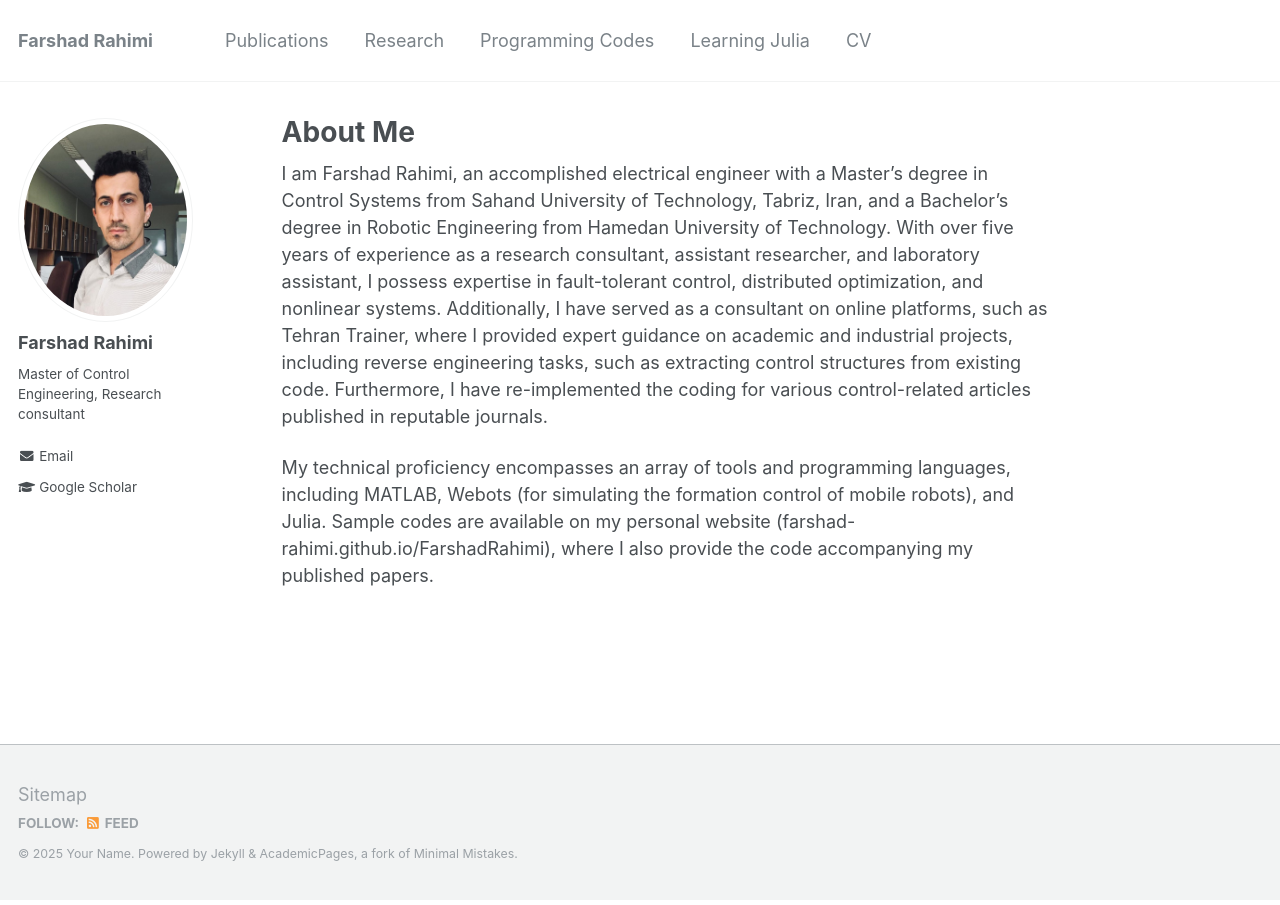
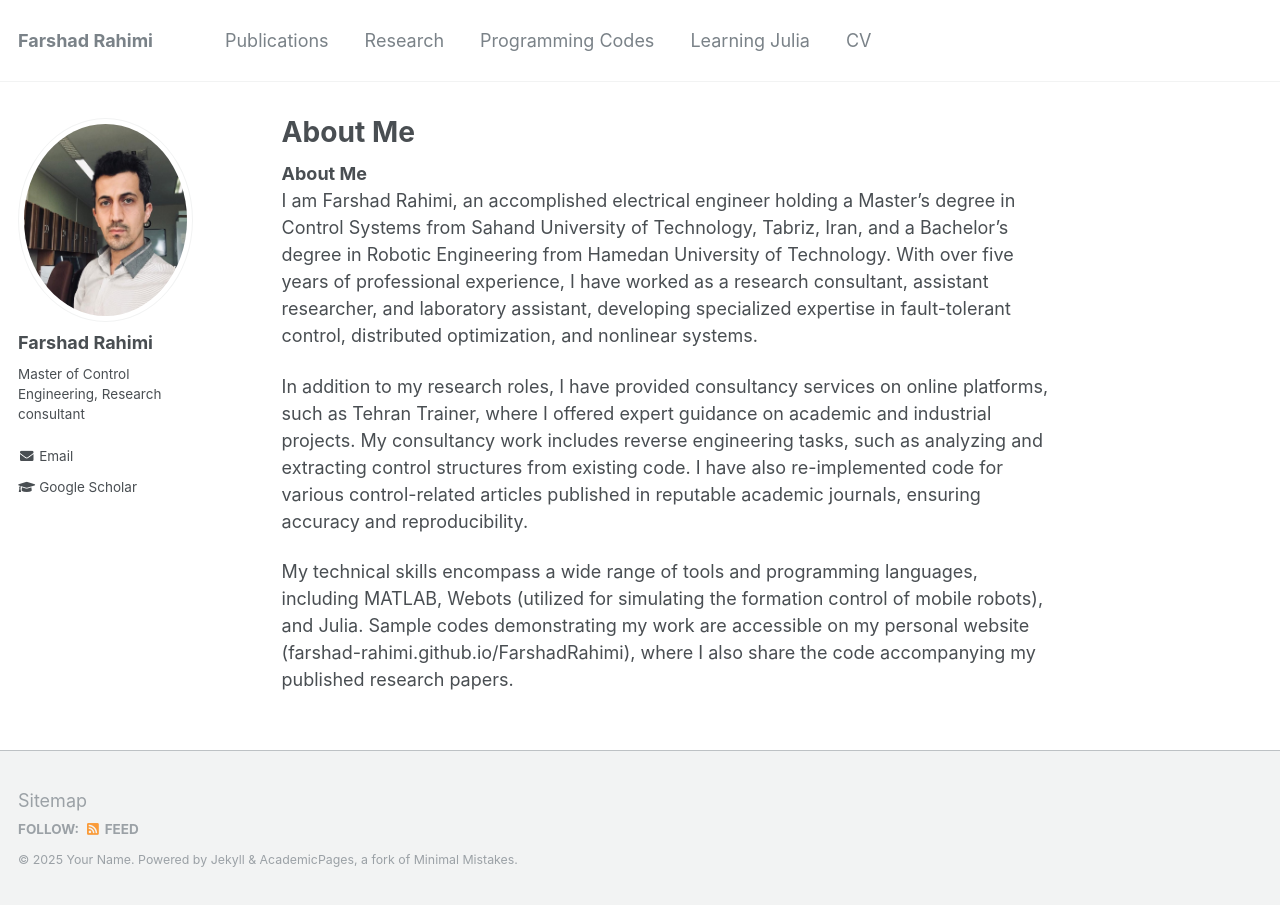
Before and after one commit to Farshad-Rahimi/FarshadRahimi, a Jekyll site: the page built from _pages/about.md, in a window 1280 px wide. Built offline with Jekyll 4.4.1, drawn with Linux system fonts in a browser that asks for light colours.

Commit message:
Update about.md

```diff
--- a/_pages/about.md
+++ b/_pages/about.md
@@ -8,7 +8,9 @@ redirect_from:
   - /about.html
 ---
 
-I am Farshad Rahimi, an accomplished electrical engineer with a Master’s degree in Control Systems from Sahand University of Technology, Tabriz, Iran, and a Bachelor’s degree in Robotic Engineering from Hamedan University of Technology.
-With over five years of experience as a research consultant, assistant researcher, and laboratory assistant, I possess expertise in fault-tolerant control, distributed optimization, and nonlinear systems. Additionally, I have served as a consultant on online platforms, such as Tehran Trainer, where I provided expert guidance on academic and industrial projects, including reverse engineering tasks, such as extracting control structures from existing code. Furthermore, I have re-implemented the coding for various control-related articles published in reputable journals.
+**About Me**
+I am Farshad Rahimi, an accomplished electrical engineer holding a Master’s degree in Control Systems from Sahand University of Technology, Tabriz, Iran, and a Bachelor’s degree in Robotic Engineering from Hamedan University of Technology. With over five years of professional experience, I have worked as a research consultant, assistant researcher, and laboratory assistant, developing specialized expertise in fault-tolerant control, distributed optimization, and nonlinear systems.
 
-My technical proficiency encompasses an  array of tools and programming languages, including MATLAB, Webots (for simulating the formation control of mobile robots), and Julia. Sample codes are available on my personal website (farshad-rahimi.github.io/FarshadRahimi), where I also provide the code accompanying my published papers.
+In addition to my research roles, I have provided consultancy services on online platforms, such as Tehran Trainer, where I offered expert guidance on academic and industrial projects. My consultancy work includes reverse engineering tasks, such as analyzing and extracting control structures from existing code. I have also re-implemented code for various control-related articles published in reputable academic journals, ensuring accuracy and reproducibility.
+
+My technical skills encompass a wide range of tools and programming languages, including MATLAB, Webots (utilized for simulating the formation control of mobile robots), and Julia. Sample codes demonstrating my work are accessible on my personal website (farshad-rahimi.github.io/FarshadRahimi), where I also share the code accompanying my published research papers.
```
